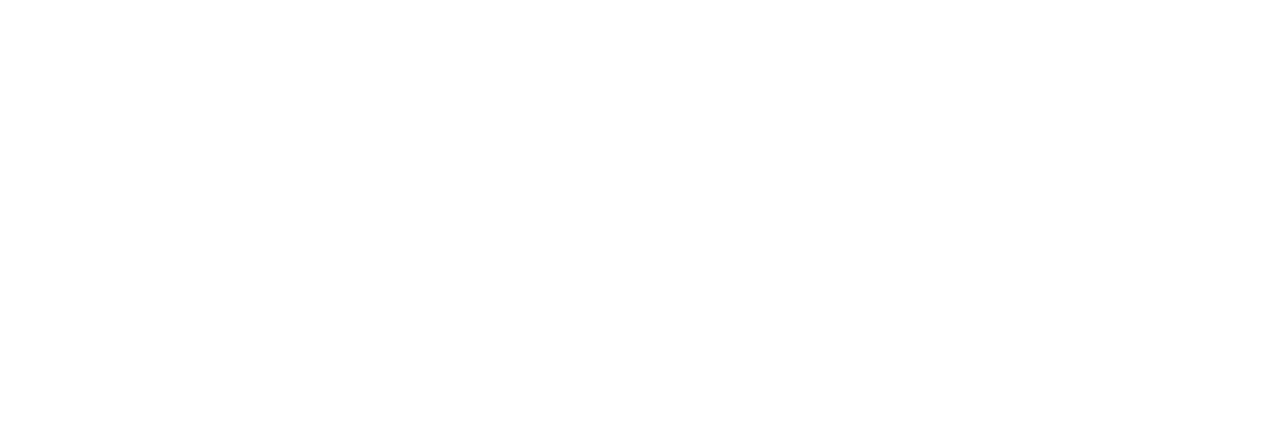
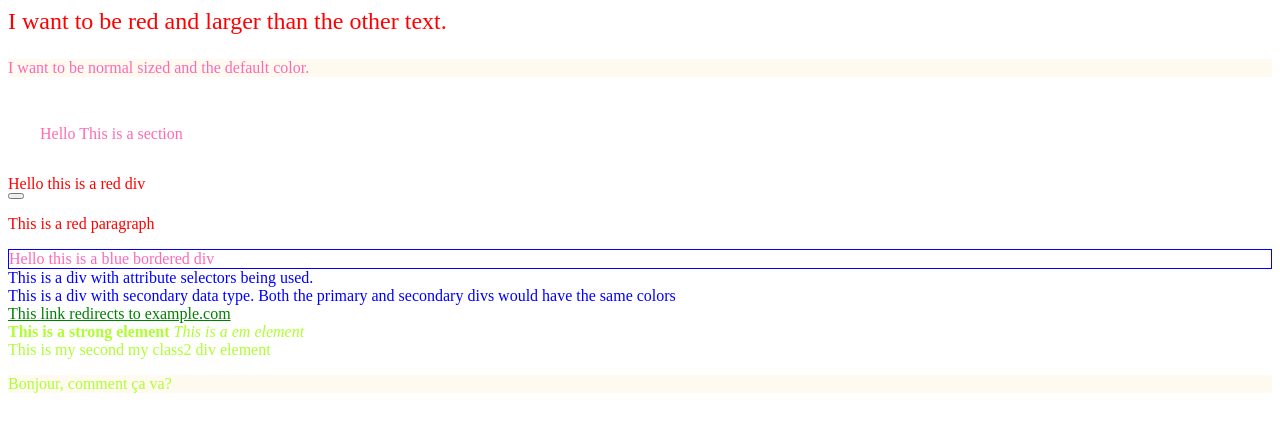
Before and after one commit to mahen2-cmd/CSS-Selectors-Practice, a plain HTML site: page index.html in a window 1280 px wide. Drawn offline with Linux system fonts and the light colour scheme.

Commit message:
Learnt a bunch of css selectors

```diff
--- a/index.html
+++ b/index.html
@@ -3,9 +3,63 @@
     <head>
         <meta charset="utf-8">
         <title>Selectors Practice</title>
+        <link rel="stylesheet" href="styles.css">
     </head>
 
     <body>
+        <article>
+            <p>I want to be red and larger than the other text.</p>
+            <p>I want to be normal sized and the default color.</p>
+        </article>
+
+        <section>
+            Hello This is a section
+        </section>
+
+        <div class="my-class another-class yet-another-class"> <!-- This is how you can add multiple classes to a single div in css. -->
+
+
+            Hello this is a red div
+        </div>
+        <button class="my-class"></button>
+        <p class="my-class"> This is a red paragraph</p>
+
+
+
+        <div id="rad">Hello this is a blue bordered div</div>
+
+
+
+        <div data-type="primary">This is a div with attribute selectors being used.</div>
+
+        <div data-type="secondary">This is a div with secondary data type. Both the primary and secondary divs would have the same colors</div>
+
+
+
+
+
+        <a href="https://www.names.co.uk/">
+            This link redirects to example.com
+        </a>
+
+
+        <br>
+        <strong>This is a strong element</strong>
+        <em>This is a em element</em>
+        <div class="my-class2">This is my second my class2 div element</div>
+        <p lang="fr">Bonjour, comment ça va?</p>
+
+
+
+
+
+
+
+
+
+
+
+
 
     </body>
 </html>
--- a/styles.css
+++ b/styles.css
@@ -0,0 +1,78 @@
+* {
+    color: hotpink;
+}
+
+section {
+    padding: 2em;
+}
+
+
+article p:first-of-type {
+    color: red;
+    font-size: 1.5em;
+}
+
+
+.my-class {
+    color: red;
+}
+
+.another-class {
+    justify-content: right;
+    align-items: right;
+    width: 100%;
+    /* background-color: aqua; */
+}
+
+
+#rad {
+    border: 1px solid blue;
+}
+
+/*
+[data-type='primary'] {
+    color: red;
+} */
+
+
+[data-type] {
+    color: blue;
+}
+
+
+
+/* A href that contains "example.com" */
+[href*='example.com'] {
+    color: red;
+}
+
+/* A href that starts with https */
+[href^='https'] {
+    color: green;
+}
+
+/* A href that ends with .com */
+[href$='.com'] {
+    color: blue;
+}
+
+
+
+strong,
+em,
+.my-class2,
+[lang] {
+    color: greenyellow;
+}
+
+
+
+/* Sets all even paragraphs to have a different background */
+p:nth-child(even) {
+    background: floralwhite;
+}
+
+
+a:hover {
+    outline: 1px dotted green;
+}
```
Also changed, not shown: 1 other file.
